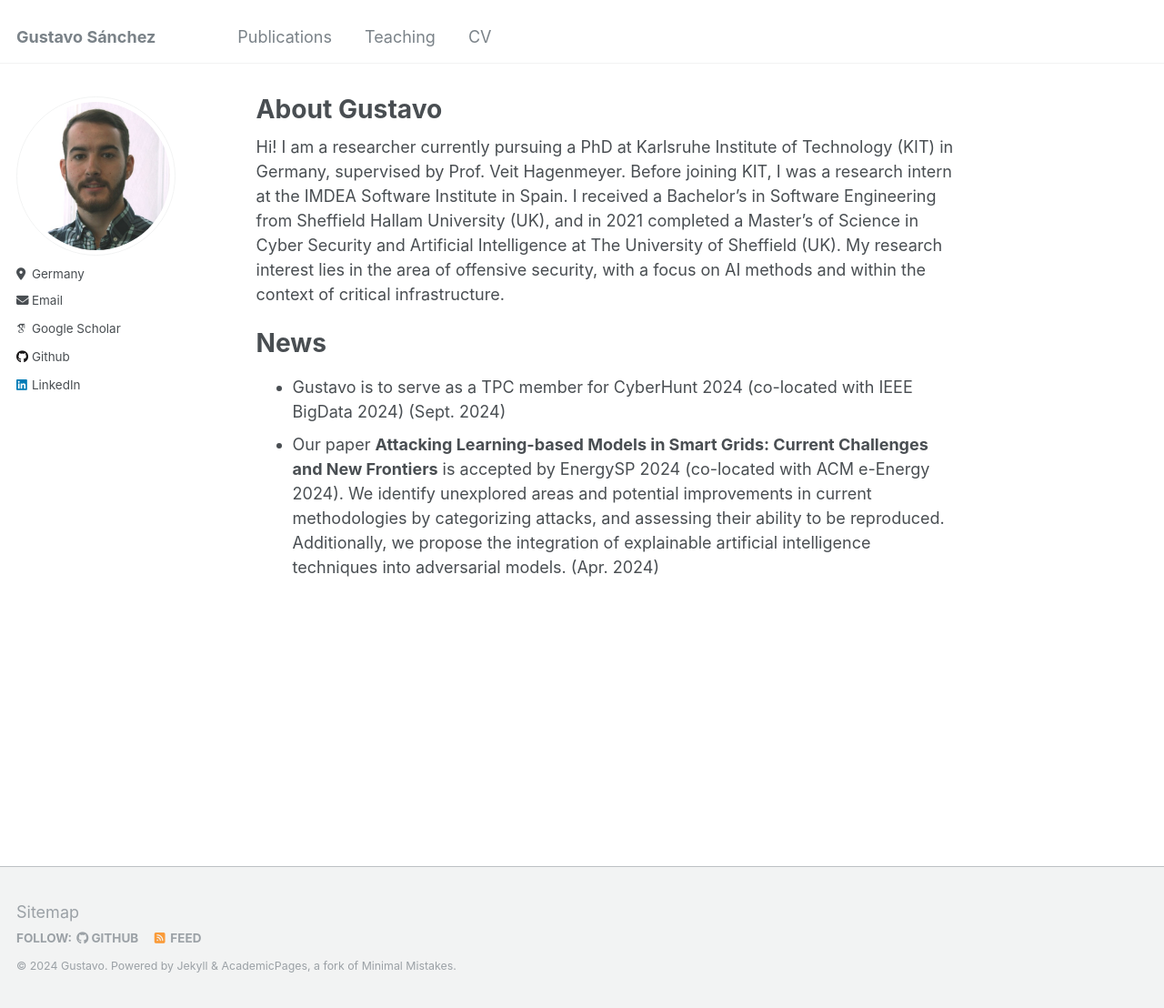
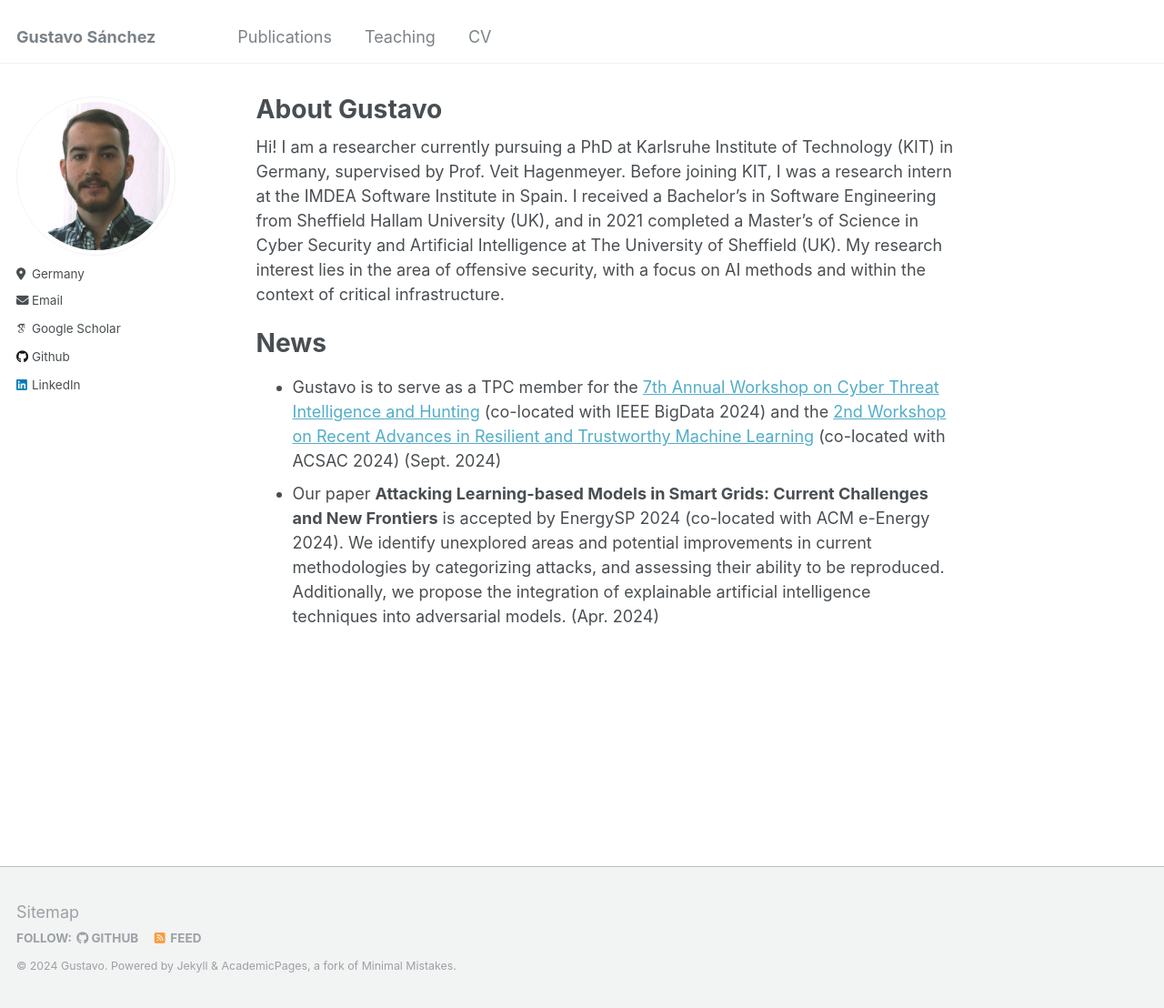
Before and after one commit to gus5298/gus5298.github.io, a Jekyll site: the page built from _pages/about.md, in a window 1280 px wide and 1108 px high. Shown: the whole window at 91% size. Built offline with Jekyll 4.4.1, drawn with Linux system fonts in a browser that asks for light colours; some web fonts are replaced.

Commit message:
Update about.md

```diff
--- a/_pages/about.md
+++ b/_pages/about.md
@@ -12,5 +12,5 @@
 News
 ======
 
-* Gustavo is to serve as a TPC member for CyberHunt 2024 (co-located with IEEE BigData 2024) (Sept. 2024)
+* Gustavo is to serve as a TPC member for the [7th Annual Workshop on Cyber Threat Intelligence and Hunting](https://cyberhunt2024.cyberhunt.no/) (co-located with IEEE BigData 2024) and the [2nd Workshop on Recent Advances in Resilient and Trustworthy Machine Learning](https://artman-workshop.gitlab.io/) (co-located with ACSAC 2024) (Sept. 2024)
 * Our paper **Attacking Learning-based Models in Smart Grids: Current Challenges and New Frontiers** is accepted by EnergySP 2024 (co-located with ACM e-Energy 2024). We identify unexplored areas and potential improvements in current methodologies by categorizing attacks, and assessing their ability to be reproduced. Additionally, we propose the integration of explainable artificial intelligence techniques into adversarial models. (Apr. 2024)
```
